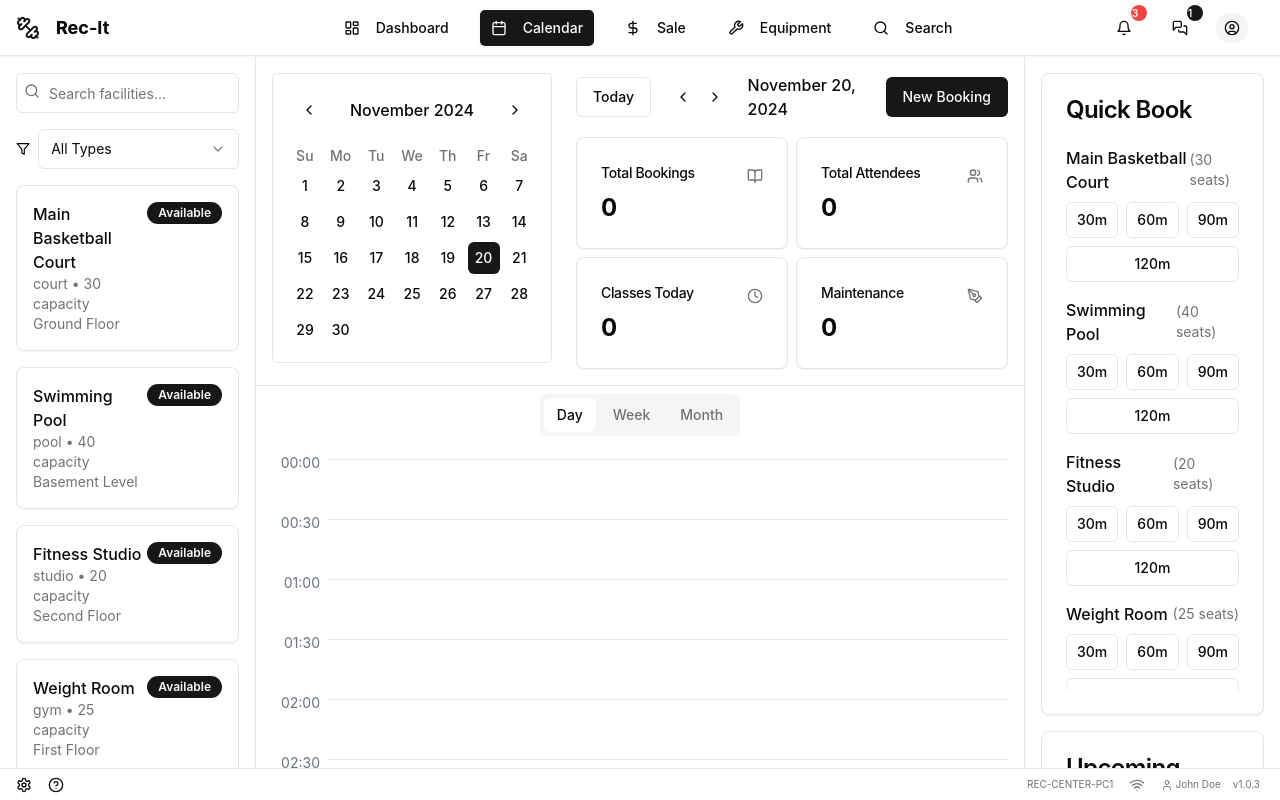
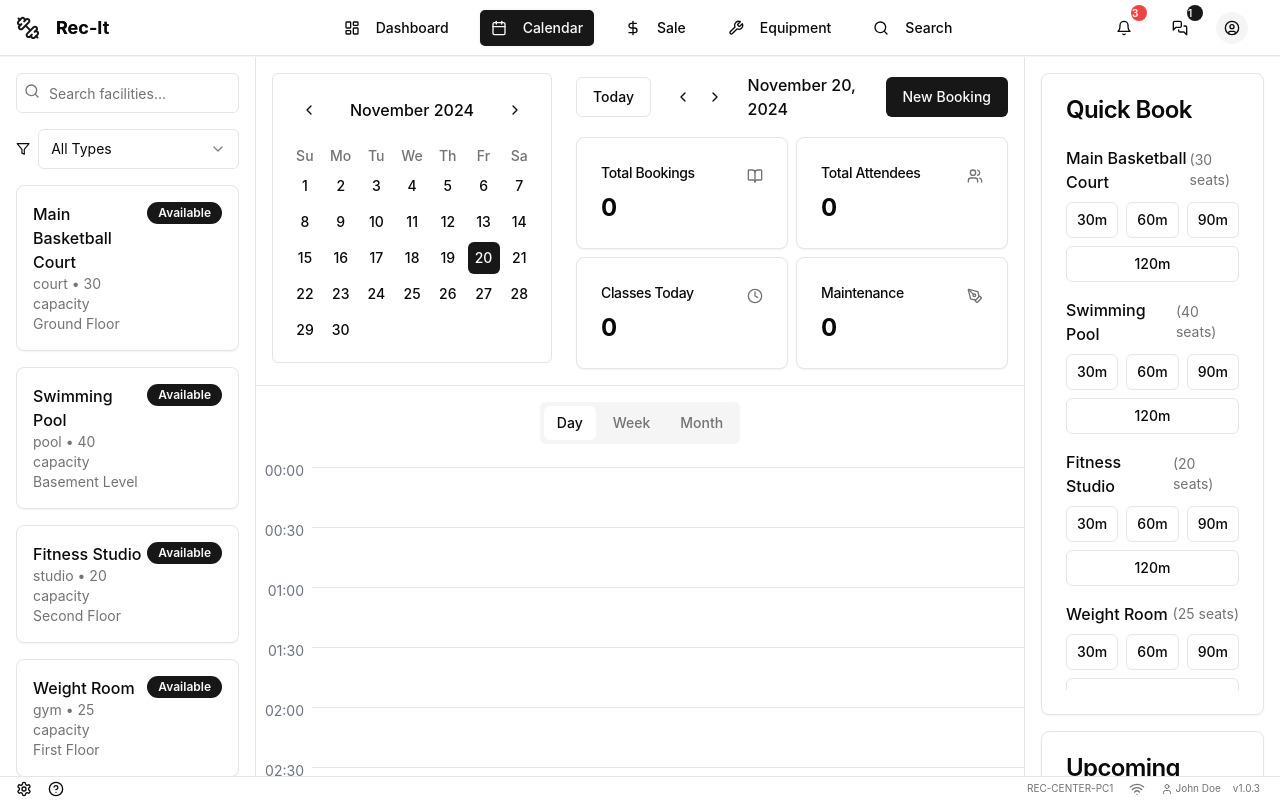
Before and after one commit to SanketBaviskar/Rec-It, a React (Vite) app: page /dashboard in a window 1280 px wide. Both pictures are taken after a click on the button "Calendar". Built offline with nearby package versions, Linux system fonts and the light colour scheme.

Commit message:
UI update

```diff
--- a/src/Pages/MainWindow/CalenderTab/CalenderTab.tsx
+++ b/src/Pages/MainWindow/CalenderTab/CalenderTab.tsx
@@ -447,7 +447,6 @@ export default function CalendarTab() {
     return (
       <div
       className="relative"
-      style={{ height: "2880px" }}
       onClick={handleCalendarClick}
       onMouseMove={handleMouseMove}
       onMouseLeave={handleMouseLeave}
@@ -514,6 +513,7 @@ export default function CalendarTab() {
       </div>
     );
   };
+
   const getUpcomingEvents = () => {
     const now = new Date()
     const twoHoursLater = addMinutes(now, 120)
@@ -525,7 +525,7 @@ export default function CalendarTab() {
   }
 
   return (
-    <div className="flex h-screen bg-background">
+    <div className="flex h-[90vh] bg-background">
       {/* Left Sidebar */}
       <div className="w-64 border-r p-4">
         <div className="space-y-4">
@@ -714,7 +714,7 @@ export default function CalendarTab() {
           </div>
         </div>
         {/* View Tabs */}
-        <div className="flex justify-center my-2">
+        <div className="flex justify-center my-4 ">
           <div className="inline-flex space-x-1 bg-muted p-1 rounded-md">
             <button
               onClick={() => setView("day")}
@@ -747,7 +747,7 @@ export default function CalendarTab() {
         </div>
 
         {/* Calendar View */}
-        <div className="flex-1 overflow-auto p-4" ref={calendarRef}>
+        <div className="flex-1 overflow-auto pt-2" ref={calendarRef}>
           {renderDayView()}
         </div>
       </div>
--- a/src/Pages/MainWindow/Footer/Footer.tsx
+++ b/src/Pages/MainWindow/Footer/Footer.tsx
@@ -16,7 +16,7 @@ export default function RecCenterFooter() {
   const appVersion = "v1.0.3"
 
   return (
-    <footer className="fixed bottom-0 left-0 right-0 border-t bg-background h-8 px-1 text-[10px]">
+    <footer className="fixed bottom-0 left-0 right-0 border-t bg-background h-[3vh] px-1 text-[10px]">
       <div className="h-full mx-auto flex items-center justify-between">
         <div className="flex items-center ml-2">
           <TooltipProvider>
--- a/src/Pages/MainWindow/NavBar/NavBar.tsx
+++ b/src/Pages/MainWindow/NavBar/NavBar.tsx
@@ -53,7 +53,7 @@ export default function Navbar({
 
   return (
     <header className="sticky top-0 z-50 border-b w-100 border-border/40 bg-background/95 backdrop-blur supports-[backdrop-filter]:bg-background/60 ">
-      <div className="items-center px-4 flex h-14 border-b">
+      <div className="items-center px-4 flex h-[7vh] border-b">
         {" "}
         {/* Added padding */}
         <div className="flex items-center space-x-2 mr-4 md:space-x-4 w-1/5 pr-4">
```
